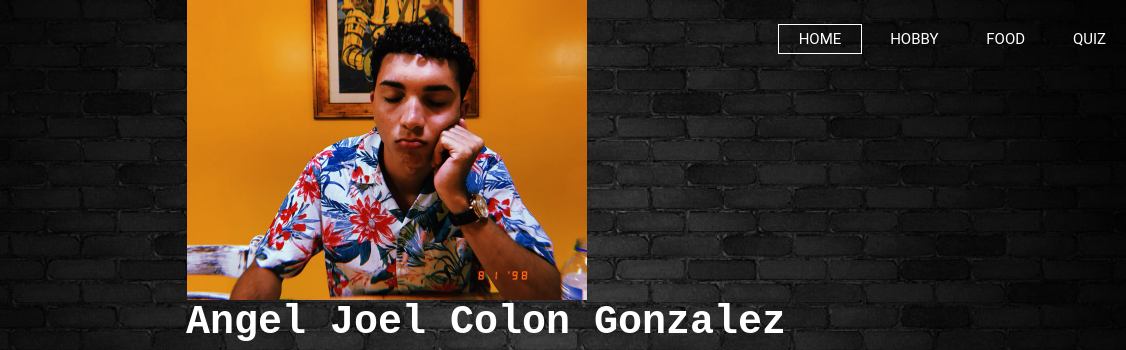
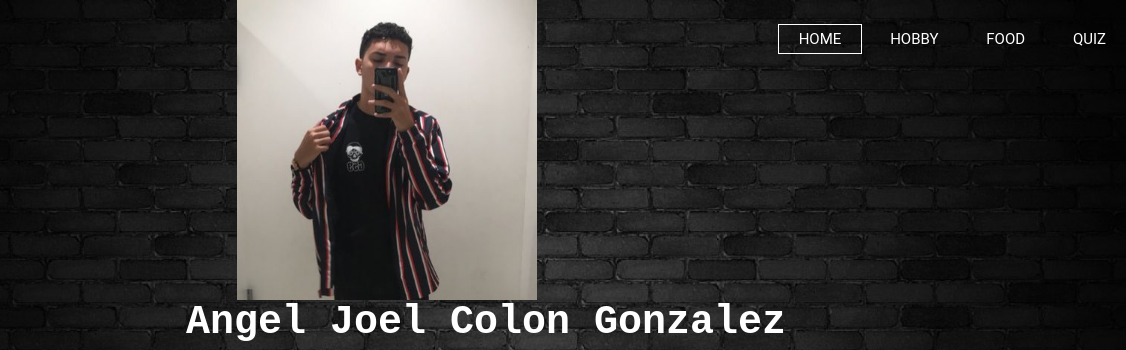
Before and after one commit to Joelitow/Joelitow.github.io, a plain HTML site: page index.html in a window 1280 px wide. Shown: the top 350 px of the page, 154-1280 px from the left. Drawn offline with Linux system fonts and the light colour scheme.

Commit message:
update
asignacion 2 update

```diff
--- a/index.html
+++ b/index.html
@@ -19,7 +19,7 @@
           <li><a href="pagina4.html"> QUIZ </a></li>
         </ul>
       </div>
-      <center><img src = "mifoto.jpg" height="300">
+      <center><img src = "Foto.jpg" height="300">
         <br />
         <h1>Angel Joel Colon Gonzalez</h1>
         <br/>
```
Also changed, not shown: pagina4.html (+1 -1 lines), Foto.jpg (added).
